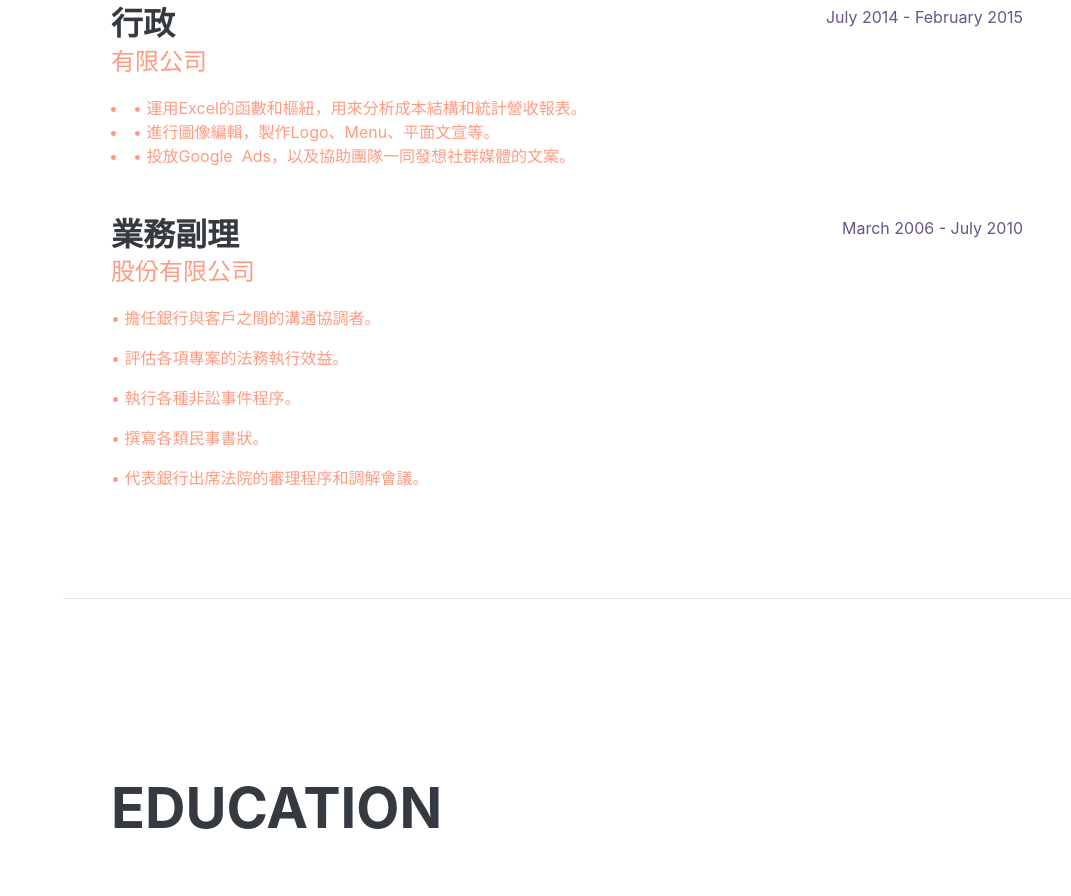
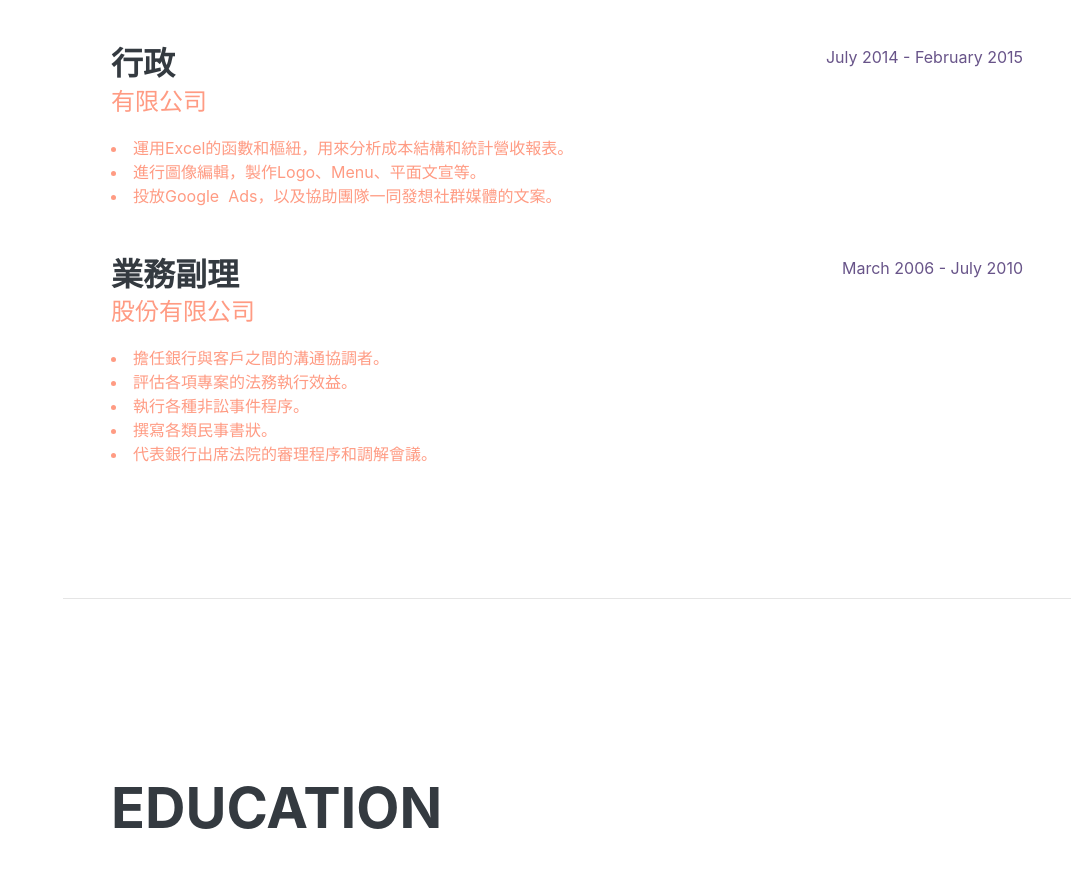
Before and after one commit to ADataAnalyst/adataanalyst.github.io, a plain HTML site: page index.html in a window 1280 px wide. Shown: the part 1003-1899 px from the top of the page, without its empty margins (209-1280 px from the left). Drawn offline with nearby package versions, Linux system fonts and the light colour scheme; a web font is replaced by a local one.

Commit message:
Update index.html

```diff
--- a/index.html
+++ b/index.html
@@ -53,9 +53,9 @@
                         <div class="flex-grow-1">
                             <h3 class="mb-0">行政</h3>
                             <div class="subheading mb-3">有限公司</div>
-                                <li>• 運用Excel的函數和樞紐，用來分析成本結構和統計營收報表。</li>
-                                <li>• 進行圖像編輯，製作Logo、Menu、平面文宣等。</li>
-                                <li>• 投放Google  Ads，以及協助團隊一同發想社群媒體的文案。</li>
+                                <li>運用Excel的函數和樞紐，用來分析成本結構和統計營收報表。</li>
+                                <li>進行圖像編輯，製作Logo、Menu、平面文宣等。</li>
+                                <li>投放Google  Ads，以及協助團隊一同發想社群媒體的文案。</li>
                         </div>
                         <div class="flex-shrink-0"><span class="text-primary">July 2014 - February 2015</span></div>
                     </div>
@@ -63,11 +63,11 @@
                         <div class="flex-grow-1">
                             <h3 class="mb-0">業務副理</h3>
                             <div class="subheading mb-3">股份有限公司</div>
-                            <p>• 擔任銀行與客戶之間的溝通協調者。</p>
-                            <p>• 評估各項專案的法務執行效益。</p>
-                            <p>• 執行各種非訟事件程序。</p>
-                            <p>• 撰寫各類民事書狀。</p>
-                            <p>• 代表銀行出席法院的審理程序和調解會議。</p>
+                                <li>擔任銀行與客戶之間的溝通協調者。</li>
+                                <li>評估各項專案的法務執行效益。</li>
+                                <li>執行各種非訟事件程序。</li>
+                                <li>撰寫各類民事書狀。</li>
+                                <li>代表銀行出席法院的審理程序和調解會議。</li>
                         </div>
                         <div class="flex-shrink-0"><span class="text-primary">March 2006 - July 2010</span></div>
                     </div>
@@ -135,9 +135,9 @@
                 <div class="resume-section-content">
                     <h2 class="mb-5">Certifications</h2>
                     <ul class="fa-ul mb-0">
-                        <li>Google Ads Certification</li>
-                        <li>Google Analytics Certification</li>
-                        <li>University of the Arts London - course programme in Fashion Business</li>
+                    <li>Google Ads Certification</li>
+                    <li>Google Analytics Certification</li>
+                    <li>University of the Arts London - course programme in Fashion Business</li>
                     </ul>
                 </div>
             </section>
```
